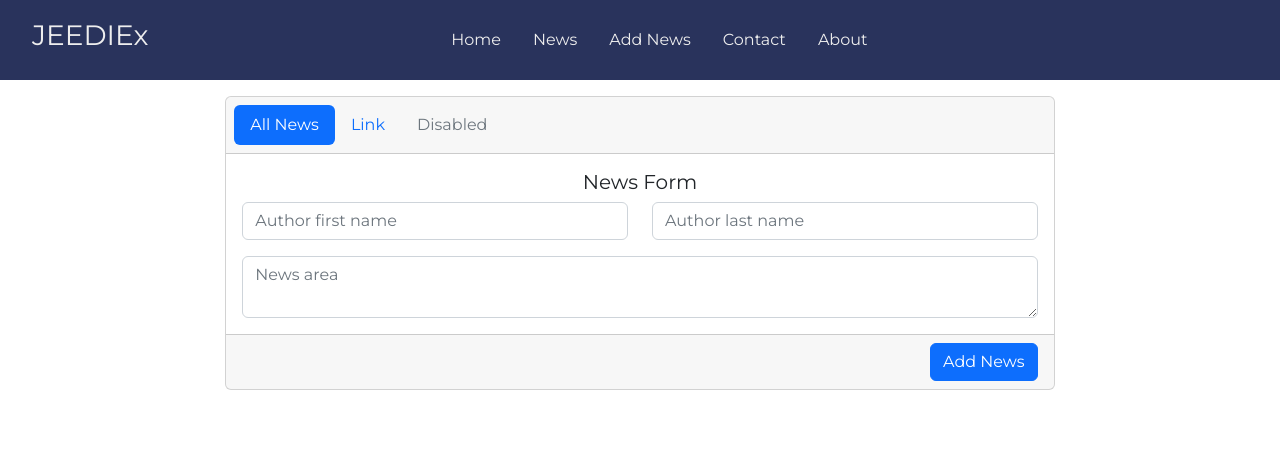
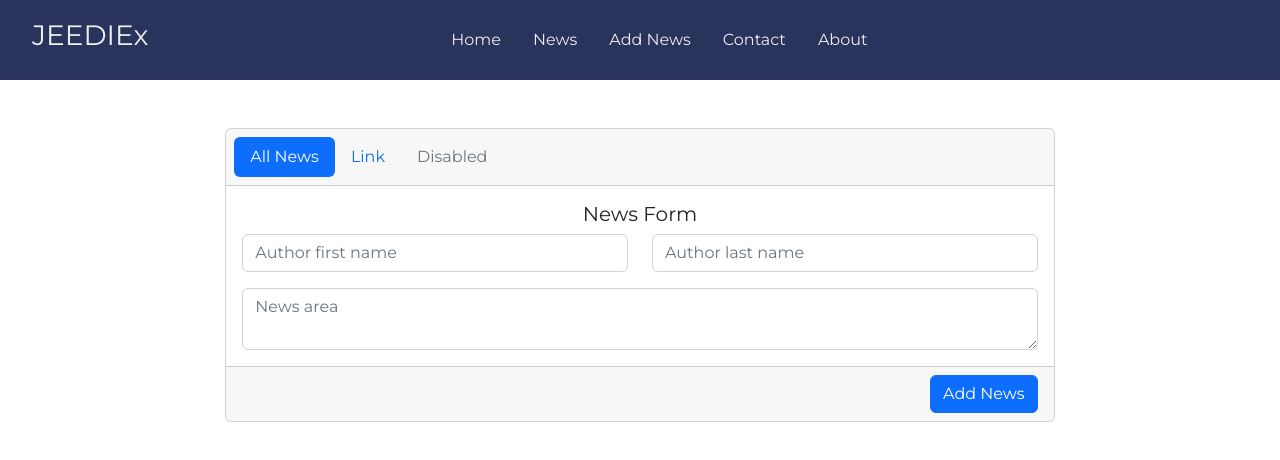
Before and after one commit to Enowizzy/react-app, a React (Create React App) app: page /admin/create-news in a window 1280 px wide. Shown: the top 460 px of the page. Built offline with nearby package versions, Linux system fonts and the light colour scheme.

Commit message:
admin add news template

```diff
--- a/src/admin/components/add-news/addNews.js
+++ b/src/admin/components/add-news/addNews.js
@@ -1,6 +1,6 @@
 const AddNews = () => {
     return (
-        <div class="container col-md-8 mt-3">
+        <div class="container col-md-8 mt-5">
             <div class="card text-center">
                 <div class="card-header">
                     <ul class="nav nav-pills card-header-pills">
```
